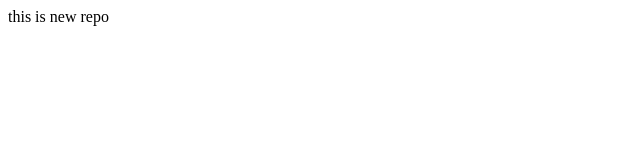
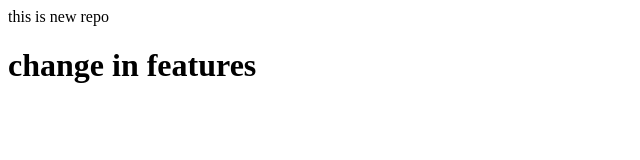
Before and after one commit to mohitattri04/localrepo, a plain HTML site: page index.html in a window 1280 px wide. Shown: the whole page, without its empty margins (0-640 px from the left). Drawn offline with Linux system fonts and the light colour scheme.

Commit message:
Add new Features

```diff
--- a/index.html
+++ b/index.html
@@ -1 +1,2 @@
 <p> this is new repo</p>
+<h1>change in features</h1>
```
